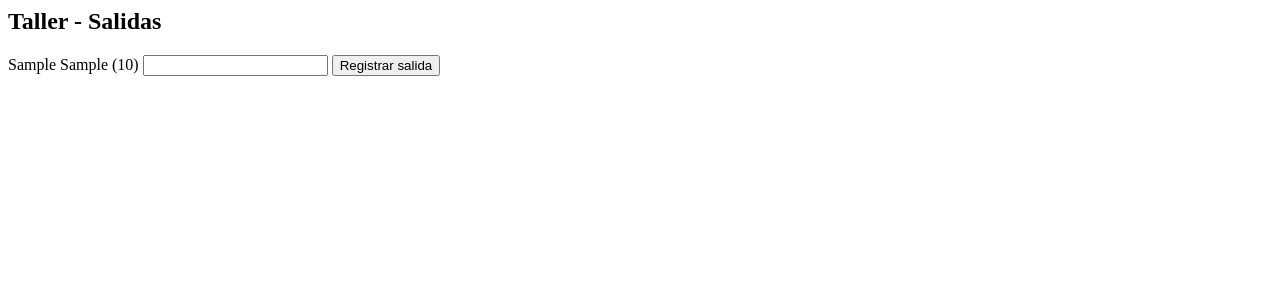
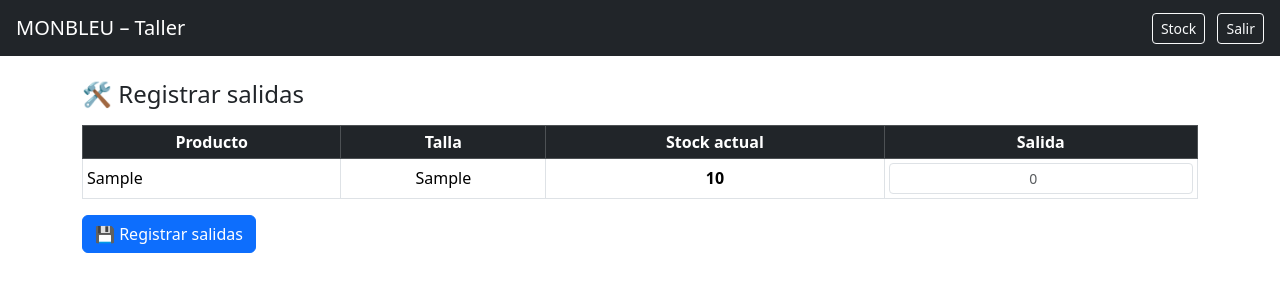
Before and after one commit to AnglAjc/STOCKMONBLEU, a Flask app: template templates/taller.html in a window 1280 px wide. Shown: the top 300 px of the page. Run offline with Flask 3, Linux system fonts and the light colour scheme; the template is opened without the code that fills it: values that come from a table or form of the project are taken from there, others are empty; tables that the repository leaves empty hold one stand-in row (values such as "Sample post").

Commit message:
Refactor taller.html for improved layout and design

```diff
--- a/templates/taller.html
+++ b/templates/taller.html
@@ -1,9 +1,66 @@
-<h2>Taller - Salidas</h2>
-{% for i in data %}
-<form method="post">
-<input type="hidden" name="id" value="{{ i.id }}">
-{{ i.producto }} {{ i.talla }} ({{ i.stock }})
-<input name="cantidad" type="number">
-<button>Registrar salida</button>
-</form>
-{% endfor %}
+<!DOCTYPE html>
+<html lang="es">
+<head>
+    <meta charset="UTF-8">
+    <title>Taller - Salidas</title>
+    <link href="https://cdn.jsdelivr.net/npm/bootstrap@5.3.2/dist/css/bootstrap.min.css" rel="stylesheet">
+</head>
+<body>
+
+<nav class="navbar navbar-dark bg-dark px-3">
+    <span class="navbar-brand">MONBLEU – Taller</span>
+    <div>
+        <a href="/" class="btn btn-outline-light btn-sm me-2">Stock</a>
+        <a href="/logout" class="btn btn-outline-light btn-sm">Salir</a>
+    </div>
+</nav>
+
+<div class="container mt-4">
+
+    <h4 class="mb-3">🛠 Registrar salidas</h4>
+
+    <form method="post">
+
+        <table class="table table-bordered table-sm align-middle">
+            <thead class="table-dark text-center">
+                <tr>
+                    <th>Producto</th>
+                    <th>Talla</th>
+                    <th>Stock actual</th>
+                    <th>Salida</th>
+                </tr>
+            </thead>
+            <tbody>
+                {% for i in data %}
+                <tr class="text-center">
+                    <td class="text-start">{{ i.producto }}</td>
+                    <td>{{ i.talla }}</td>
+                    <td class="fw-bold">{{ i.stock }}</td>
+                    <td>
+                        {% if i.stock > 0 %}
+                            <input
+                                type="number"
+                                class="form-control form-control-sm text-center"
+                                name="salida_{{ i.id }}"
+                                min="0"
+                                max="{{ i.stock }}"
+                                placeholder="0"
+                            >
+                        {% else %}
+                            <span class="text-muted">Sin stock</span>
+                        {% endif %}
+                    </td>
+                </tr>
+                {% endfor %}
+            </tbody>
+        </table>
+
+        <button class="btn btn-primary">
+            💾 Registrar salidas
+        </button>
+    </form>
+
+</div>
+
+</body>
+</html>
```
